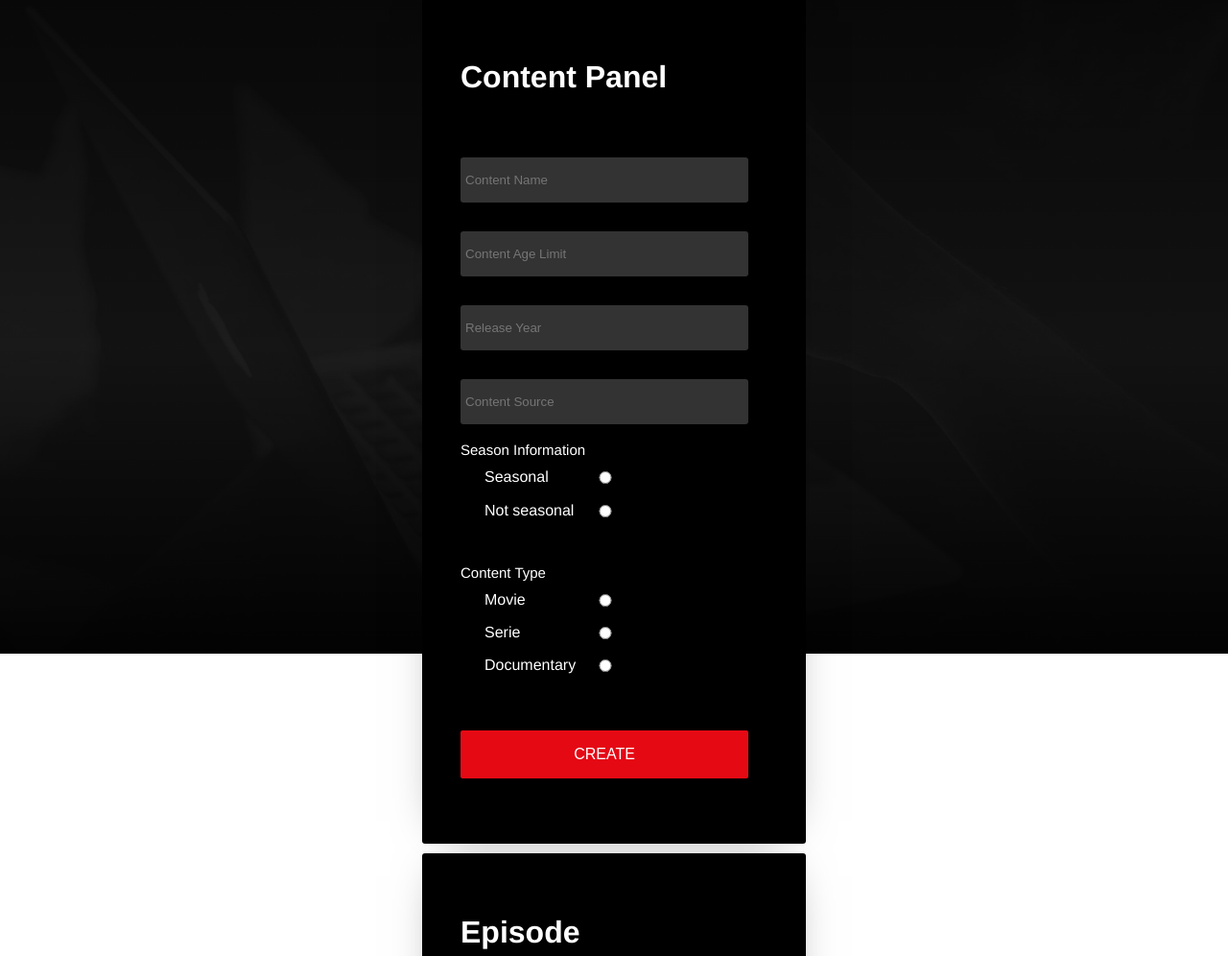
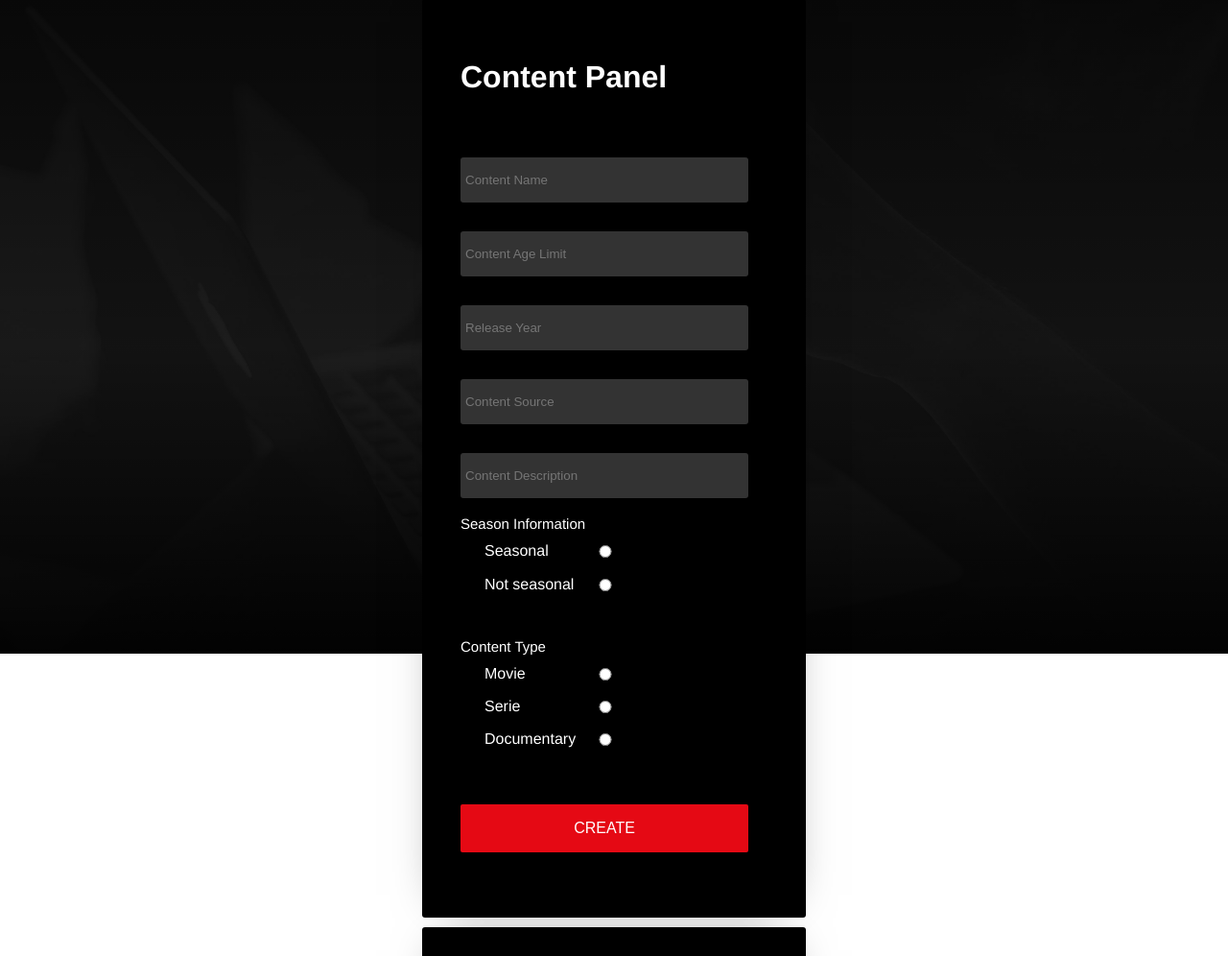
Before and after one commit to berkayermis/php-mysql-content-platform, a PHP site: page /admin/dashboard.php in a window 1280 px wide. Shown: the part 119-1115 px from the top of the page at 96% size. Run offline with PHP 8.4, Linux system fonts and the light colour scheme; tables that the repository leaves empty or names only in its code hold one stand-in row (values such as "Sample post").

Commit message:
Content Description

```diff
--- a/admin/dashboard.php
+++ b/admin/dashboard.php
@@ -63,6 +63,7 @@ function durationFetch($source){
                         <input type="number" name="contentAge" id="contentAge" class="contentAge" placeholder="Content Age Limit" min='1' required/>
                         <input type="number" name="contentDate" id="contentDate" class="contentDate" placeholder="Release Year"  required/>
                         <input type="text" name="contentSource" id="contentSource" class="contentSource" placeholder="Content Source" />
+                        <input type="text" name="contentDesc" id="contentDesc" class="contentDesc" placeholder="Content Description" />
                         <span style="margin-top:15px; font-size:15px;">Season Information</span>
                         <input style="margin-top:10px;" type="radio" id="seasonal" name="radio" <?php if (isset($radio) && $radio=="seasonal") echo "checked";?> value="seasonal">
                         <label style="margin-top:-20px; margin-left:25px" for="Seasonal">Seasonal</label><br>
@@ -212,14 +213,15 @@ function durationFetch($source){
             $contentAge = $_POST['contentAge'];
             $contentDate = $_POST['contentDate'];
             $contentSource = $_POST['contentSource'];
+            $contentDesc = $_POST['contentDesc'];
             $seasonInfo = test_input($_POST['radio']);
             $contentType = test_input($_POST['contentType']);
 
             if($seasonInfo == 'notSeasonal'){
                 if($contentType == 'movie' || $contentType == 'documentary'){
-                    $query = "INSERT INTO content (content_name,age_limit,content_date,source) VALUES (?,?,?,?)";
+                    $query = "INSERT INTO content (content_name,age_limit,content_date,source,content_desc) VALUES (?,?,?,?,?)";
                     $statement = mysqli_prepare($conn,$query);
-                    mysqli_stmt_bind_param($statement,'siis',$contentName,$contentAge,$contentDate,$contentSource);
+                    mysqli_stmt_bind_param($statement,'siiss',$contentName,$contentAge,$contentDate,$contentSource,$contentDesc);
                     mysqli_stmt_execute($statement);
                     print(mysqli_stmt_error($statement) . "\n");
                     mysqli_stmt_close($statement);
```
